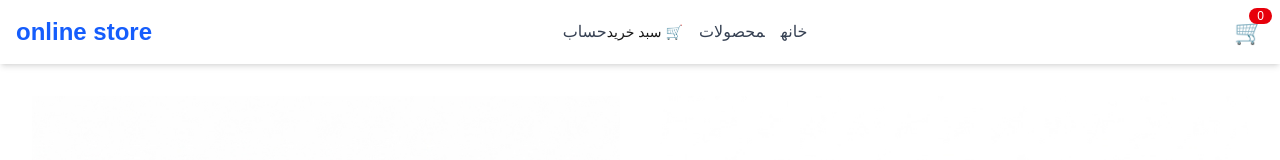
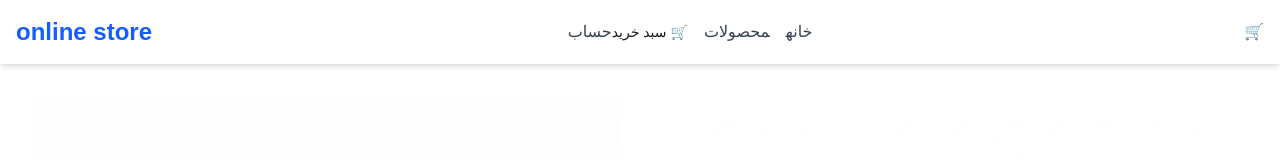
Before and after one commit to Erfan8104/online-store, a Next.js app: page / in a window 1280 px wide. Shown: the top 160 px of the page. Built offline with nearby package versions, Linux system fonts and the light colour scheme.

Commit message:
Add cart Item count badge to header

```diff
--- a/src/components/Header.tsx
+++ b/src/components/Header.tsx
@@ -4,7 +4,7 @@ import { useCart } from "./../app/context/CartContext";
 
 export default function Header() {
   const { cartItems } = useCart();
-  const cartItemCount = cartItems.reduce(
+  const totalCount = cartItems.reduce(
     (total, item) => total + item.quantity,
     0
   );
@@ -32,11 +32,14 @@ export default function Header() {
             حساب
           </Link>
         </nav>
-        <Link href="/cart" className="relative inline-block">
-          <span className="text-2xl">🛒</span>
-          <span className="absolute -top-2 -right-2 bg-red-600 text-white text-xs rounded-full px-2">
-            {cartItemCount}
-          </span>
+
+        <Link href="/cart" className="relative flex items-center gap-1">
+          🛒
+          {totalCount > 0 && (
+            <span className="absolute -top-2 -right-3 bg-red-500 text-white text-xs w-5 h-5 rounded-full flex items-center justify-center">
+              {totalCount}
+            </span>
+          )}
         </Link>
       </div>
     </header>
```
